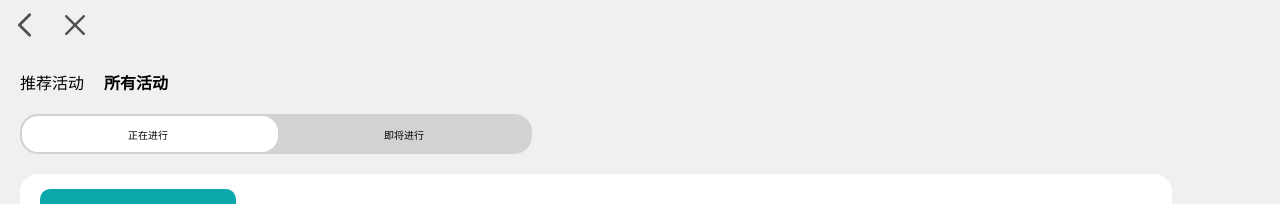
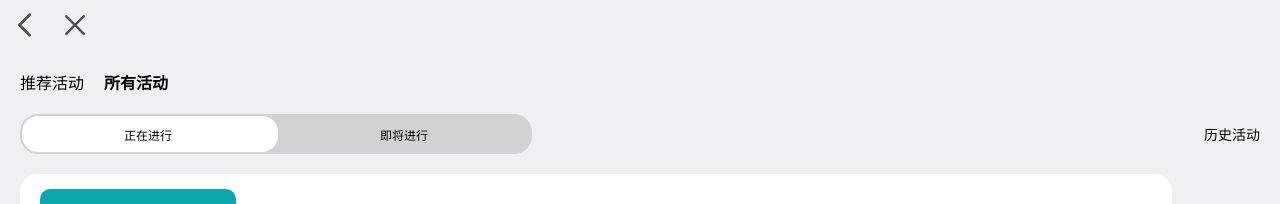
Before and after one commit to ncuhome/tudo-fe, a Next.js app: page / in a window 1280 px wide. Both pictures are taken after a click on the element "所有活动". Shown: the top 204 px of the page. Built offline with nearby package versions, Linux system fonts and the light colour scheme.

Commit message:
🎨  style/ 优化 css 增加过去活动页

```diff
--- a/pages/home/index.module.scss
+++ b/pages/home/index.module.scss
@@ -7,18 +7,24 @@ $border: 20px;
   .act_tab {
     margin: $border;
   }
-}
 
-.process_tab{
+  .tab_div {
+    display: flex;
+    justify-content: space-between;
+    align-items: center;
+
+    .process_tab {
       background-color: #d2d2d2;
       margin-left: $border;
+      margin-right: 0;
       width: 40vw;
       height: 40px;
       border-radius: 18px;
       display: flex;
       align-items: center;
       position: relative;
-  .process_button{
+
+      .process_button {
         width: 20vw;
         height: 36px;
         margin-left: 2px;
@@ -27,8 +33,8 @@ $border: 20px;
         background-color: #fff;
       }
 
-  .tab_text_left{
-    font-size: 10px;
+      .tab_text_left {
+        font-size: 12px;
         width: 50%;
         height: 100%;
         left: 0;
@@ -38,8 +44,8 @@ $border: 20px;
         position: absolute;
       }
 
-  .tab_text_right{
-    font-size: 10px;
+      .tab_text_right {
+        font-size: 12px;
         width: 50%;
         height: 100%;
         right: 0;
@@ -49,5 +55,6 @@ $border: 20px;
         text-align: center;
         position: absolute;
       }
-
     }
+  }
+}
--- a/pages/home/index.tsx
+++ b/pages/home/index.tsx
@@ -78,7 +78,7 @@ const HomePage: React.FC = () => {
       </div>
       <div>
         {onChose ? null : (
-          <>
+          <div className={styles.tab_div}>
             <div className={styles.process_tab}>
               <div ref={animateTargetRef} className={styles.process_button} />
               <div
@@ -98,7 +98,10 @@ const HomePage: React.FC = () => {
                 即将进行
               </div>
             </div>
-          </>
+            <Link href="/usedact">
+              <a style={{ marginRight: "20px", fontSize: "14px" }}>历史活动</a>
+            </Link>
+          </div>
         )}
       </div>
       <ActList />
--- /dev/null
+++ b/pages/usedact/index.module.scss
@@ -0,0 +1,5 @@
+.background{
+  background: #f0f0f2;
+  width: 100vw;
+  height: 100vh;
+}
```
Also changed, not shown: pages/usedact/index.tsx (added, +26 -0 lines). Lines whose indentation alone changed are shown as unchanged.
